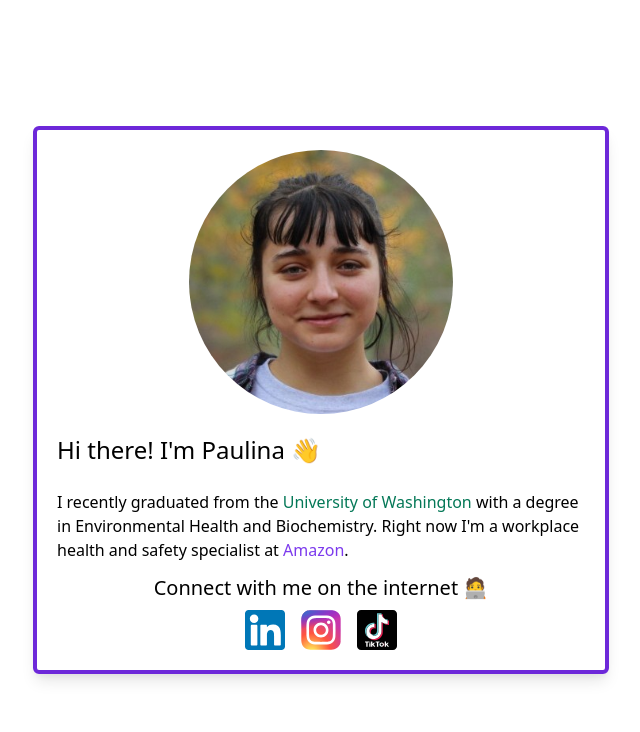
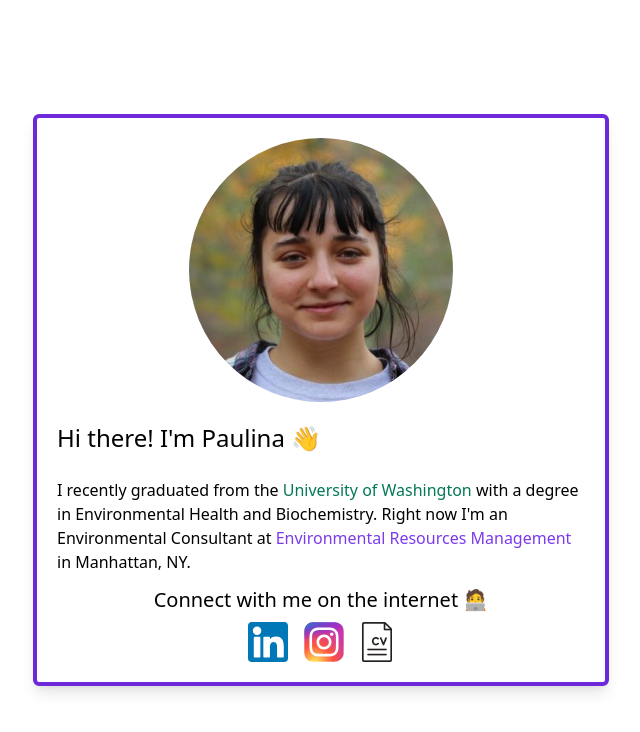
Before and after one commit to theriley106/PaulinaKosykh, a Flask app: page / in a window 1280 px wide. Shown: the top 732 px of the page, without its empty margins (319-959 px from the left). Run offline with Flask 2, Linux system fonts and the light colour scheme.

Commit message:
changed job title and location, updated icon from tiktok to resume to link to resume as pdf

```diff
--- a/templates/index.html
+++ b/templates/index.html
@@ -23,11 +23,11 @@
    <h2 class="text-2xl pt-5">
    Hi there! I'm Paulina 👋</h2> <br>
    <p>I recently graduated from the <a class="text-green-700" href="https://uw.edu" target="_blank">University of Washington</a> with a degree in Environmental Health and Biochemistry.
-         Right now I'm a workplace health and safety specialist at <a class="text-purple-600" href="https://amazon.com" target="_blank">Amazon</a>.
+         Right now I'm an Environmental Consultant at <a class="text-purple-600" href="https://www.erm.com/" target="_blank">Environmental Resources Management</a> in Manhattan, NY.
          <br>
       </p> <div class="pt-3 flex flex-col"><h3 class="text-center text-xl">Connect with me on the internet 🧑‍💻</h3> <div class="self-center flex space-x-4 pt-2">
          <a href="https://www.linkedin.com/in/paulina-kosykh-143660178/" target="_blank"><img class="h-10 transition duration-200 transform hover:-translate-y-1" src="/static/linkedin.svg" alt="LinkedIn"></a>
          <a href="https://www.instagram.com/paulina._.colada/" target="_blank"><img class="h-10 transition duration-200 transform hover:-translate-y-1" src="/static/instagram.svg" alt="Instagram"></a>
-         <a href="https://www.tiktok.com/@pollyk666" target="_blank"><img class="h-10 transition duration-200 transform hover:-translate-y-1" src="/static/tiktok.svg" alt="TikTok"></a>
+         <a href="/static/resume.pdf" target="_blank"><img class="h-10 transition duration-200 transform hover:-translate-y-1" src="/static/cv.png" alt="Resume"></a>
       </div></div></div></div>
    </body></html>
```
Also changed, not shown: static/cv.png (added), 1 other file.
